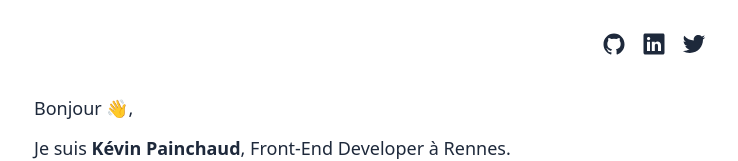
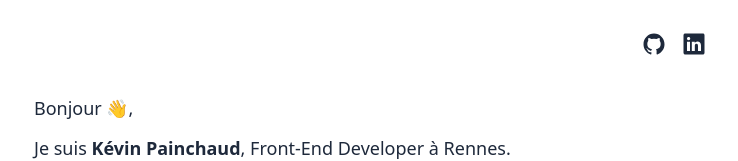
Before and after one commit to kevinpainchaud/personal-website, a React (Vite) app: page / in a window 1280 px wide. Shown: the top 161 px of the page, without its empty margins (270-1008 px from the left). Built offline with nearby package versions, Linux system fonts and the light colour scheme.

Commit message:
feat(Header): remove twitter link

```diff
--- a/src/components/Header/Header.tsx
+++ b/src/components/Header/Header.tsx
@@ -24,15 +24,6 @@ export const Header = () => (
           <IoLogoLinkedin size={24} />
         </a>
       </li>
-      <li>
-        <a
-          href="https://twitter.com/kevinpainchaud"
-          target="_blank"
-          title="Twitter"
-        >
-          <IoLogoTwitter size={24} />
-        </a>
-      </li>
     </ul>
   </div>
 );
```
